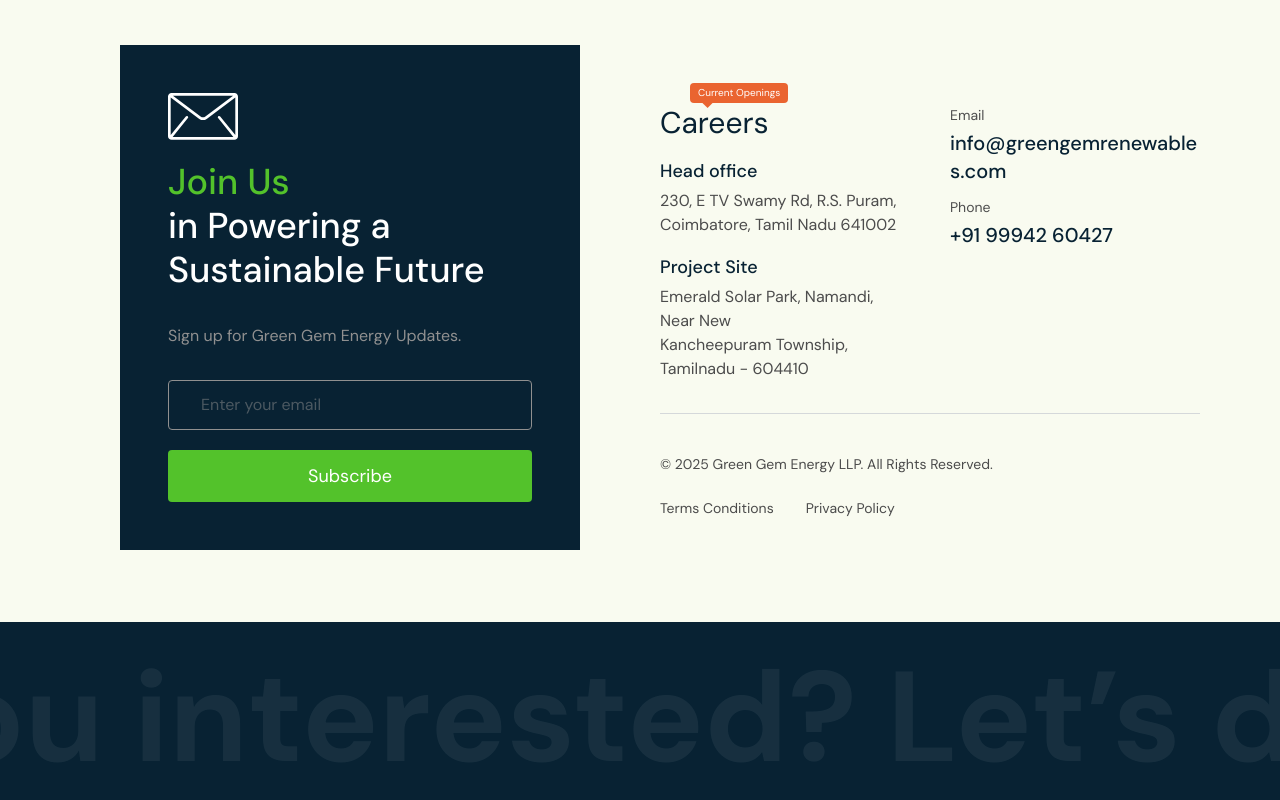
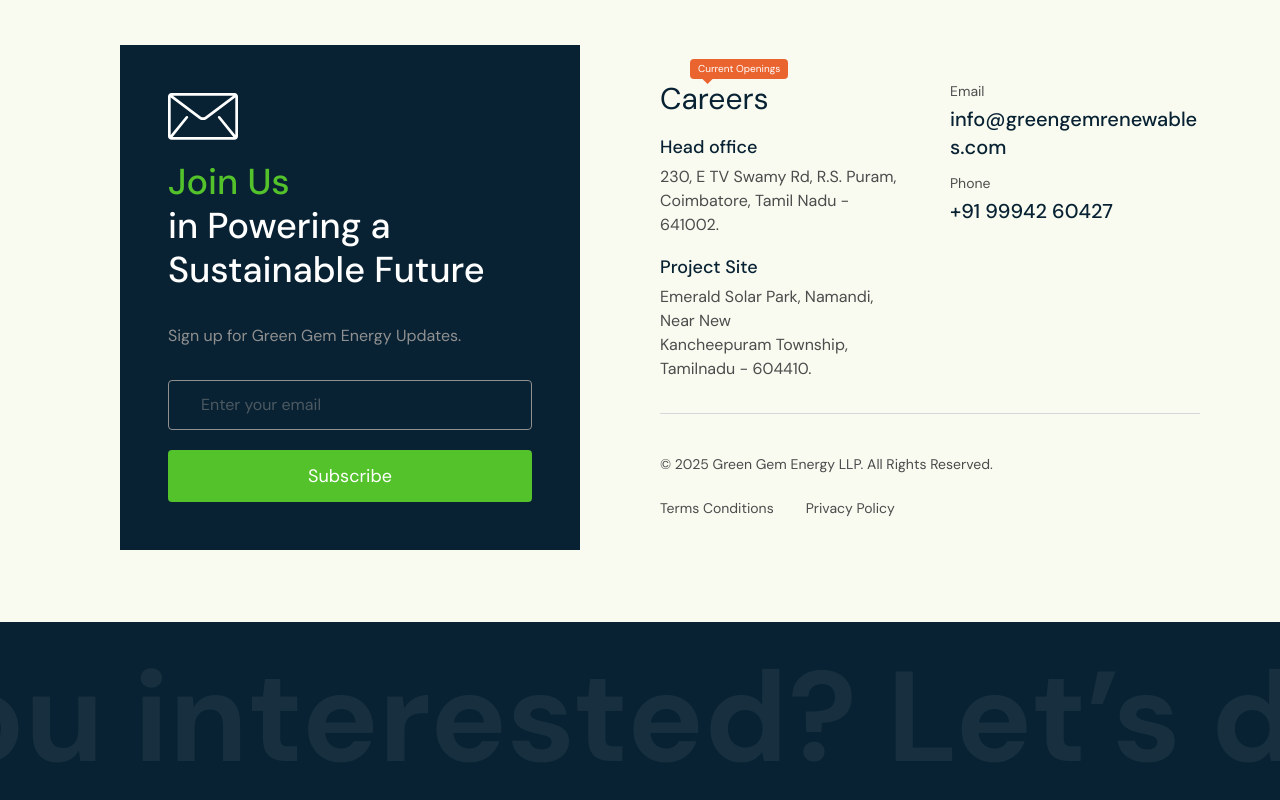
Before and after one commit to NanthaVenkat/greengem, a React (Vite) app: page /privacy-policy in a window 1280 px wide. Shown: the part 1324-2124 px from the top of the page. Built offline with nearby package versions, Linux system fonts and the light colour scheme; a web font is replaced by a local one.

Commit message:
fix: Correct address formatting in Footer component

```diff
--- a/src/components/layout/Footer.jsx
+++ b/src/components/layout/Footer.jsx
@@ -131,7 +131,7 @@ export default function Footer() {
                 </div>
                 <div className=" text-base md:text-md 3xl:text-lg text-[#4C4C4C]">
                   230, E TV Swamy Rd, R.S. Puram, <br />
-                  Coimbatore, Tamil Nadu 641002
+                  Coimbatore, Tamil Nadu - 641002.
                 </div>
               </div>
 
@@ -141,7 +141,7 @@ export default function Footer() {
                 </div>
                 <div className=" text-base md:text-md 3xl:text-lg text-[#4C4C4C]">
                   Emerald Solar Park, Namandi, Near New <br />
-                  Kancheepuram Township, Tamilnadu - 604410
+                  Kancheepuram Township, Tamilnadu - 604410.
                 </div>
               </div>
             </div>
```
